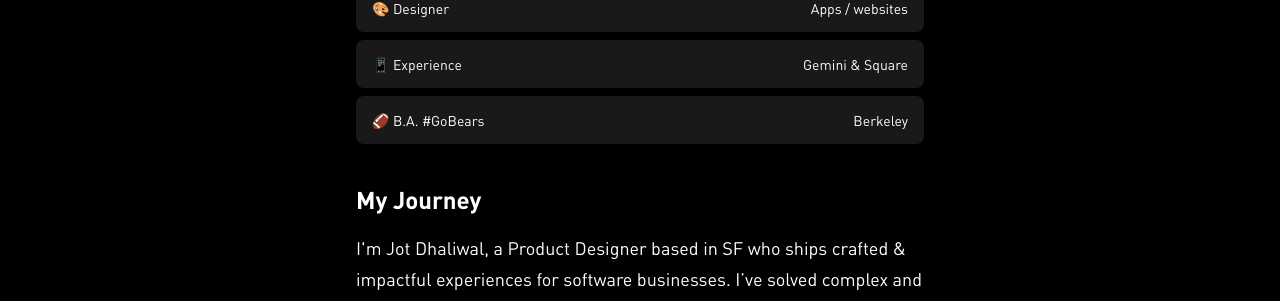
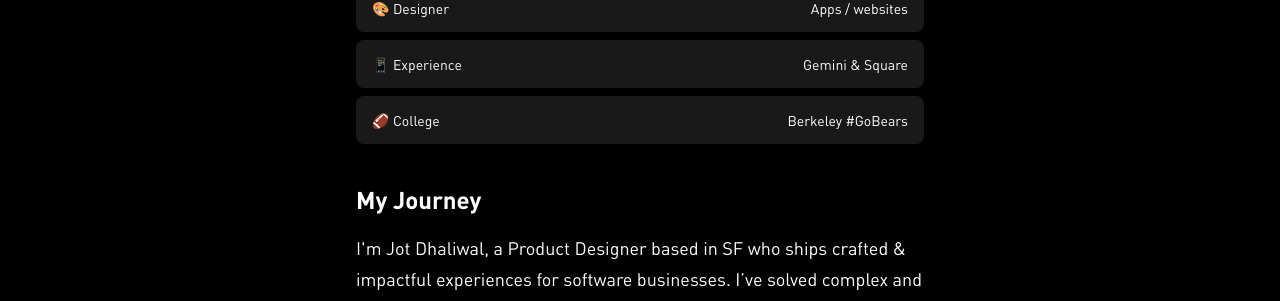
Before and after one commit to jotd/jotd-portfolio, a Jekyll site: the page about/index.html, which Jekyll copies as it is, in a window 1280 px wide and 900 px high, scrolled down 737 px. Shown: the part 148-449 px from the top of the window. Built offline with Jekyll 4.4.1, drawn with Linux system fonts in a browser that asks for light colours.

Commit message:
Update index.html

```diff
--- a/about/index.html
+++ b/about/index.html
@@ -76,9 +76,9 @@
   <div class="content-about">
     <div id="margin-below-header" class="text-container desktop">
       <div class="text-block-left">
-        🏈 B.A. #GoBears
+        🏈 College
       </div>
-      <div class="text-block-right">Berkeley</div>
+      <div class="text-block-right">Berkeley #GoBears</div>
     </div>
   </div>
 
```
